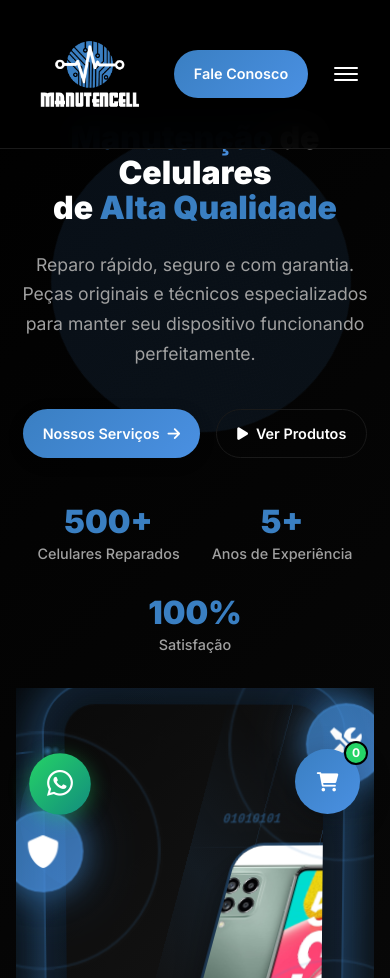
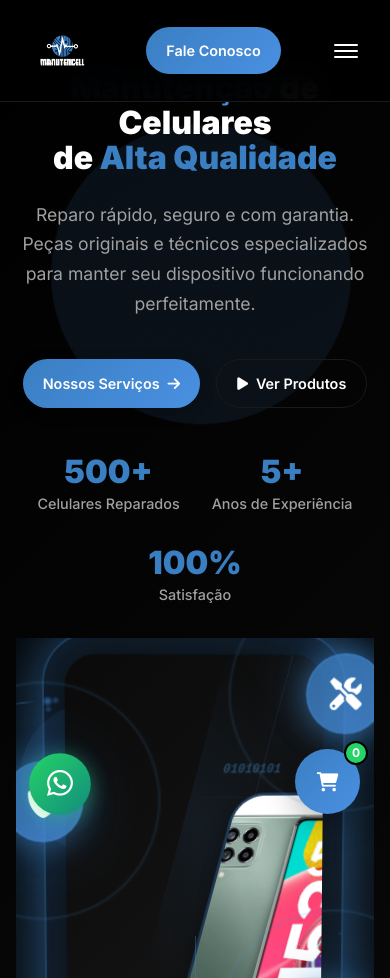
Before and after one commit to mvpslopes/manutencell, a website: page index.html in a window 390 px wide. Shown: the top 978 px of the page. Drawn offline with Linux system fonts and the light colour scheme.

Commit message:
Fix mobile header size and logo - reduce header height for better mobile experience

```diff
--- a/styles.css
+++ b/styles.css
@@ -55,6 +55,7 @@ body {
     z-index: 1000;
     border-bottom: 1px solid var(--border-color);
     transition: all 0.3s ease;
+    padding: 0.5rem 0;
 }
 
 .nav {
@@ -80,10 +81,10 @@ body {
 }
 
 .logo-image {
-    width: 100px;
-    height: 100px;
+    width: 60px;
+    height: 60px;
     object-fit: contain;
-    border-radius: 16px;
+    border-radius: 12px;
     transition: transform 0.3s ease;
 }
 
@@ -150,7 +151,7 @@ body {
     min-height: 100vh;
     display: flex;
     align-items: center;
-    padding: 120px 0 80px;
+    padding: 100px 0 80px;
     position: relative;
     overflow: hidden;
     background: linear-gradient(135deg, #000000 0%, #0a0a0a 100%);
@@ -1773,6 +1774,19 @@ body {
 
 /* Responsive */
 @media (max-width: 768px) {
+    .header {
+        padding: 0.25rem 0;
+    }
+
+    .logo-image {
+        width: 45px;
+        height: 45px;
+    }
+
+    .hero {
+        padding: 70px 0 50px;
+    }
+
     .nav-menu {
         display: none;
     }
```
